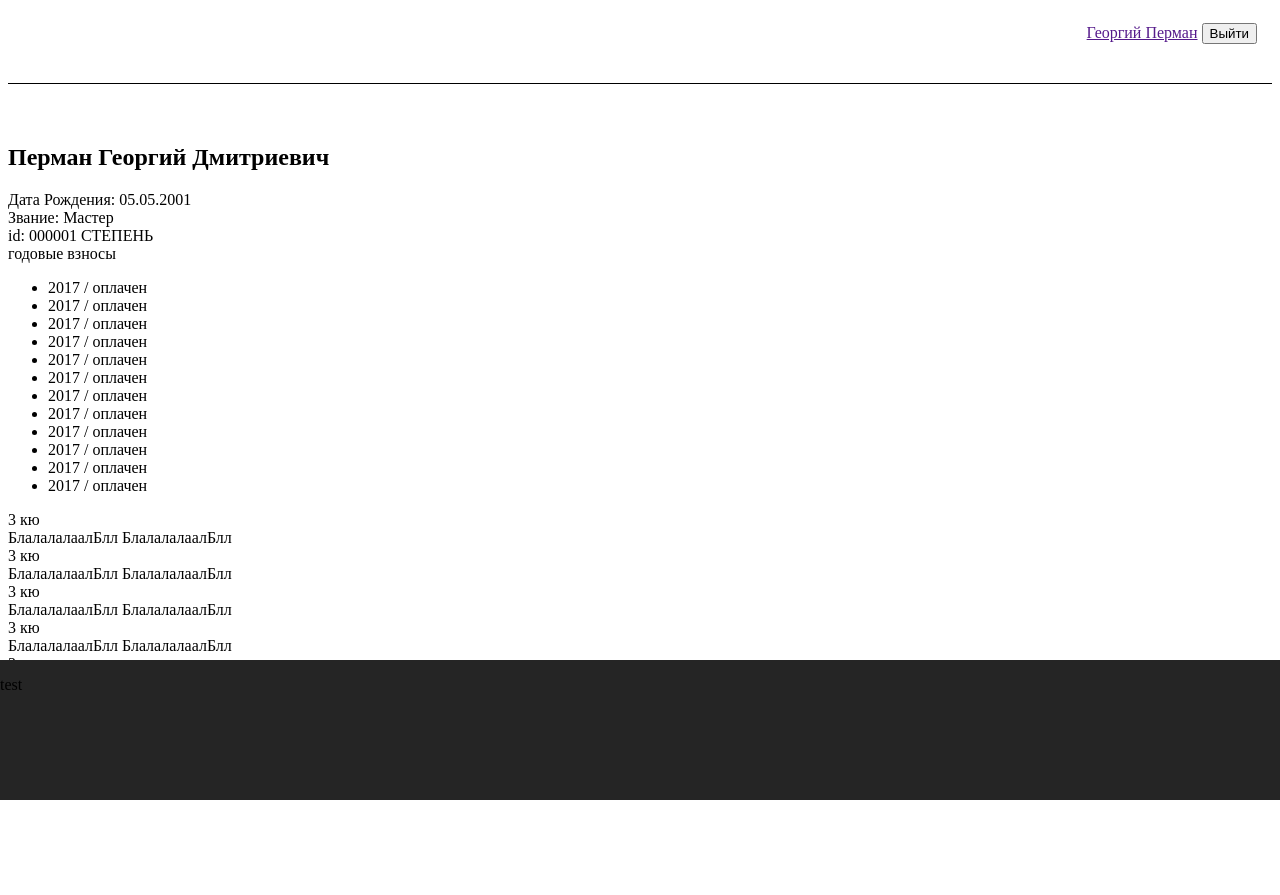
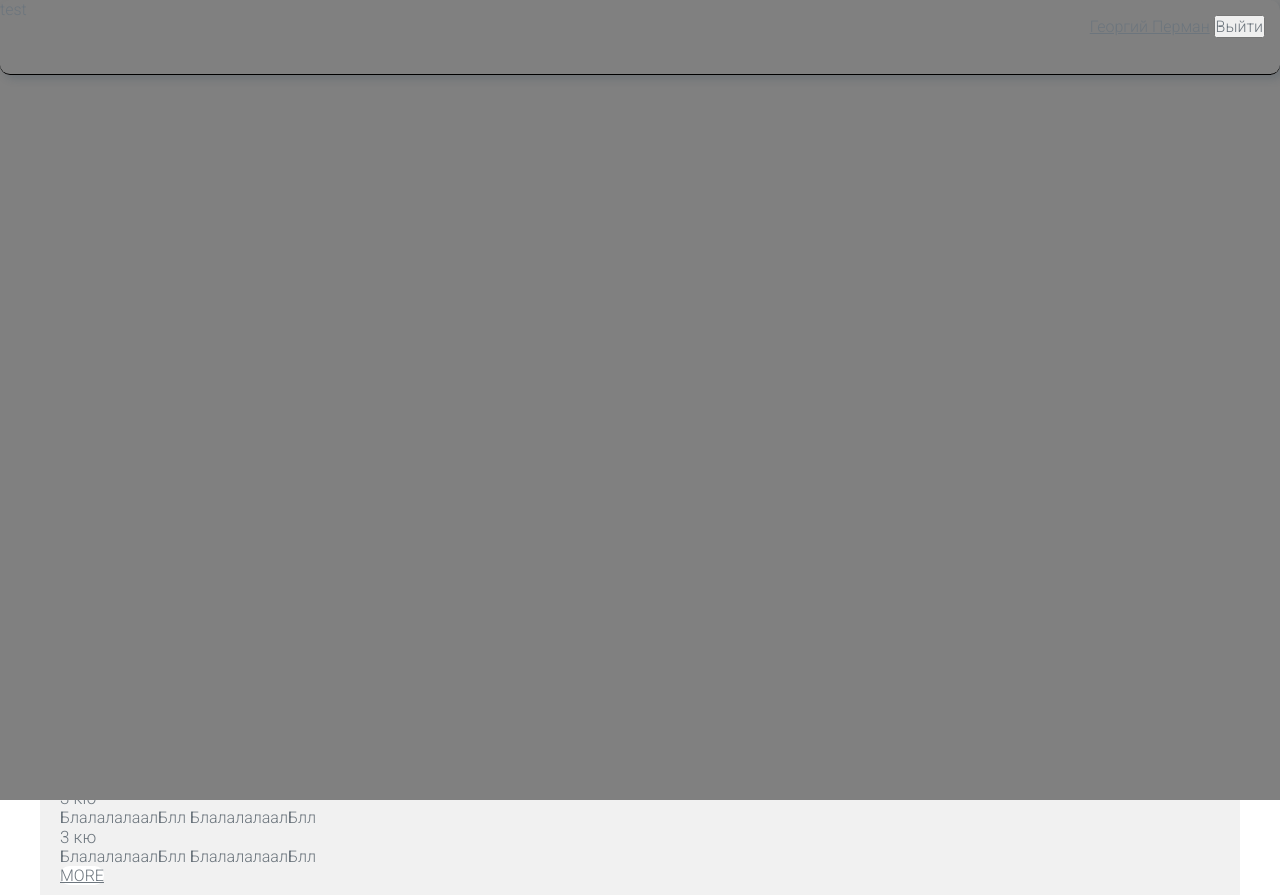
Before and after one commit to leenwood/projectUrFU, a PHP site: page /templates/main.php in a window 1280 px wide. Before the commit the page ends 800 px from the top, so only its background shows below. Run offline with PHP 8.4, Linux system fonts and the light colour scheme; the template is opened without the code that fills it, so the values that code supplies are empty.

Commit message:
- 0.1 ver, started

```diff
--- a/config/routes.php
+++ b/config/routes.php
@@ -5,4 +5,8 @@ $routes = [
         'controller' => 'index',
         'action' => 'index'
     ],
+    '/login' => [
+        'controller' => 'index',
+        'action' => 'login'
+    ],
 ];
--- /dev/null
+++ b/templates/auth/registr.php
@@ -0,0 +1 @@
+<?php
--- /dev/null
+++ b/templates/css/light/tmpStyle.css
@@ -0,0 +1,167 @@
+@import url(https://fonts.googleapis.com/css2?family=Roboto:wght@100;300;500;900&display=swap);
+* {
+  color: #6c757d;
+  font-weight: 300;
+  box-sizing: border-box;
+  font-family: Roboto, sans-serif;
+  font-size: 16px;
+  margin: 0;
+  padding: 0;
+}
+body {
+  background-color: #fff;
+}
+img {
+  max-width: 100%;
+  height: auto;
+}
+.container {
+  width: 1200px;
+  margin: 0 auto;
+}
+.no-scroll {
+  overflow: hidden;
+}
+.header {
+  display: block;
+  position: relative;
+  width: 100%;
+  z-index: 100;
+  box-shadow: 4px 4px 8px 0 rgba(34, 60, 80, 0.2);
+  height: 75px;
+  border-radius: 10px;
+}
+.header__nav {
+  position: absolute;
+  right: 15px;
+  top: 15px;
+}
+.red {
+  color: #dc3545;
+  background-color: #0000;
+  background-image: none;
+  border-color: #dc3545;
+}
+.red:hover {
+  color: #fff;
+  background-color: #dc3545;
+  border-color: #dc3545;
+}
+.btn-radius {
+  text-transform: uppercase;
+  border-radius: 1.8rem;
+}
+.btn-white {
+  background-color: #fff;
+}
+.btn-white:hover {
+  color: #fff;
+  background-color: #6c757d;
+  border-color: #6c757d;
+}
+.menu {
+  background-color: #f1f1f1;
+  padding: 10px 20px;
+  position: relative;
+}
+.menu__left-name {
+  color: #000;
+  font-weight: 300;
+}
+.menu__left-name::after {
+  content: "";
+  display: block;
+  width: 100%;
+  height: 2px;
+  background-color: #6c757d;
+  margin-top: 5px;
+}
+.menu__left-birthday {
+  font-size: 1.5rem;
+}
+.menu__left-birthday span {
+  font-size: inherit;
+}
+.menu__left-rang {
+  display: block;
+  font-size: 1.5rem;
+  width: 150px;
+}
+.menu__left-rang span {
+  font-size: inherit;
+}
+.menu__right-info {
+  display: block;
+  border: 1px solid #6c757d;
+  border-radius: 0.25rem;
+  text-transform: uppercase;
+  padding: 5px;
+  margin-bottom: 10px;
+  text-align: center;
+}
+.menu::after {
+  content: "";
+  display: block;
+  position: absolute;
+  width: 97%;
+  height: 1px;
+  background-color: #6c757d;
+  margin-top: 5px;
+  bottom: 0;
+  left: 20px;
+}
+.menu-content {
+  background-color: #f1f1f1;
+  padding: 10px 20px;
+}
+.menu-content__list {
+  margin-top: 10px;
+}
+.menu-content__list-name {
+  text-transform: uppercase;
+  text-align: center;
+  padding-top: 10px;
+}
+.menu-content__list-name::after {
+  content: "";
+  display: block;
+  width: 90%;
+  height: 1px;
+  background-color: #6c757d;
+  margin-top: 5px;
+  margin-left: 10px;
+}
+.menu-content__list__payments {
+  text-transform: uppercase;
+  height: 250px;
+  overflow: auto;
+  list-style: none;
+  padding: 10px;
+}
+.menu-content__list__payments::after {
+  content: "";
+  display: block;
+  width: 99%;
+  height: 1px;
+  background-color: #6c757d;
+  margin-top: 5px;
+  margin-left: 0;
+}
+.menu-content__list__payment {
+  padding-bottom: 15px;
+}
+.menu-content__achievement-item {
+  border-radius: 0.8rem;
+  padding: 0;
+}
+.menu-content__achievement-item-left {
+  font-size: 17px;
+  border-radius: 0.8rem;
+}
+.menu-content__achievement-item-right {
+  font-size: 17px;
+}
+.footer {
+  height: 100vh;
+  background-color: gray;
+}
--- a/templates/main.php
+++ b/templates/main.php
@@ -3,6 +3,7 @@
     <title><?php echo $title ?></title>
     <link href="<?php echo $bs ?>" rel="stylesheet" integrity="sha384-KyZXEAg3QhqLMpG8r+8fhAXLRk2vvoC2f3B09zVXn8CA5QIVfZOJ3BCsw2P0p/We" crossorigin="anonymous">
     <link href="templates/css/<?php echo $style ?>/style.css" rel="stylesheet">
+    <link href="templates/css/light/tmpStyle.css" rel="stylesheet">
     <style>
         .container {
 
```
Also changed, not shown: config/userData.php (added, +49 -0 lines), controllers/IndexController.php (+27 -60 lines), index.php (+24 -1 lines), querry.sql (added, +52 -0 lines), templates/auth/login.php (added, +22 -0 lines).
